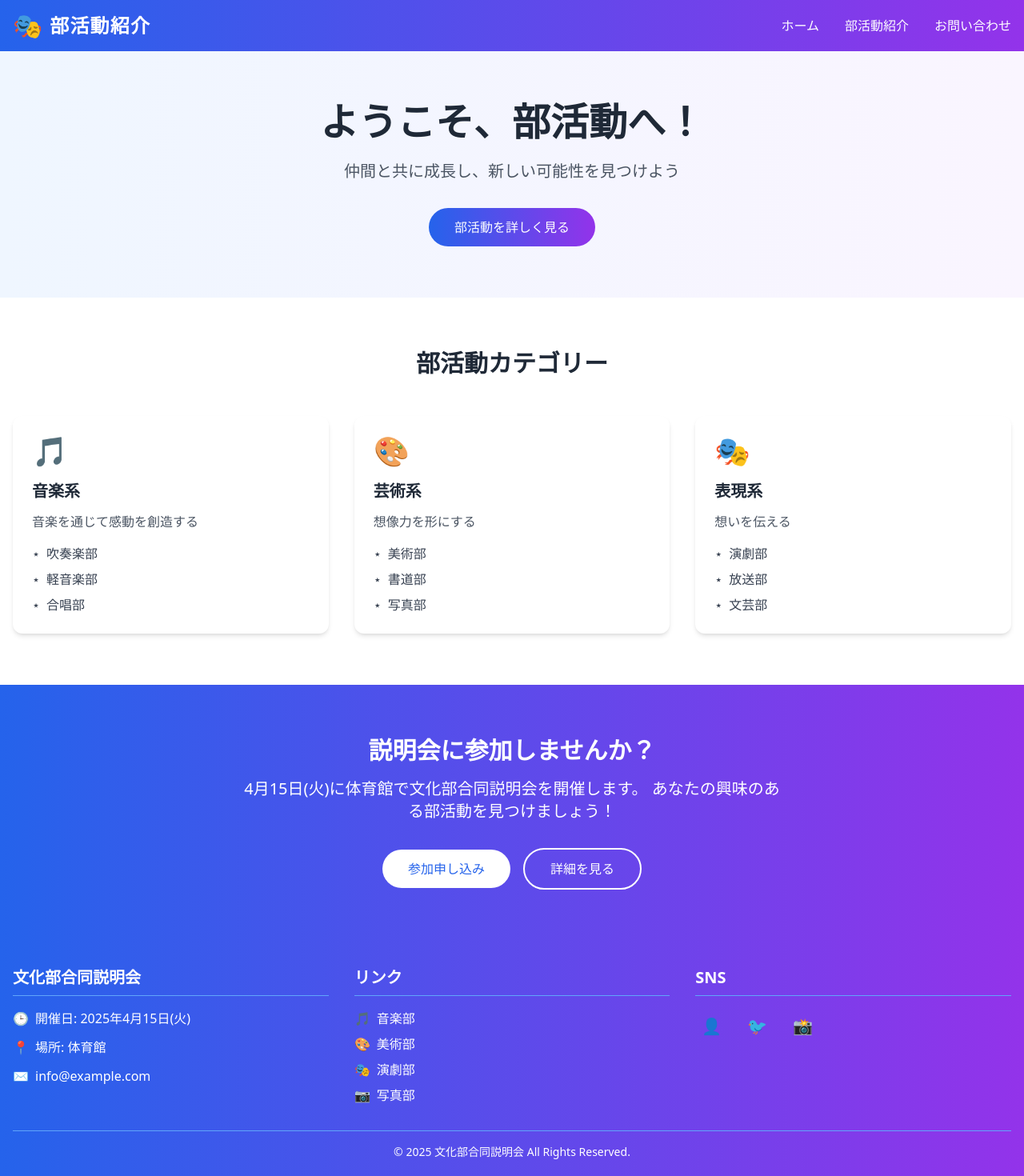
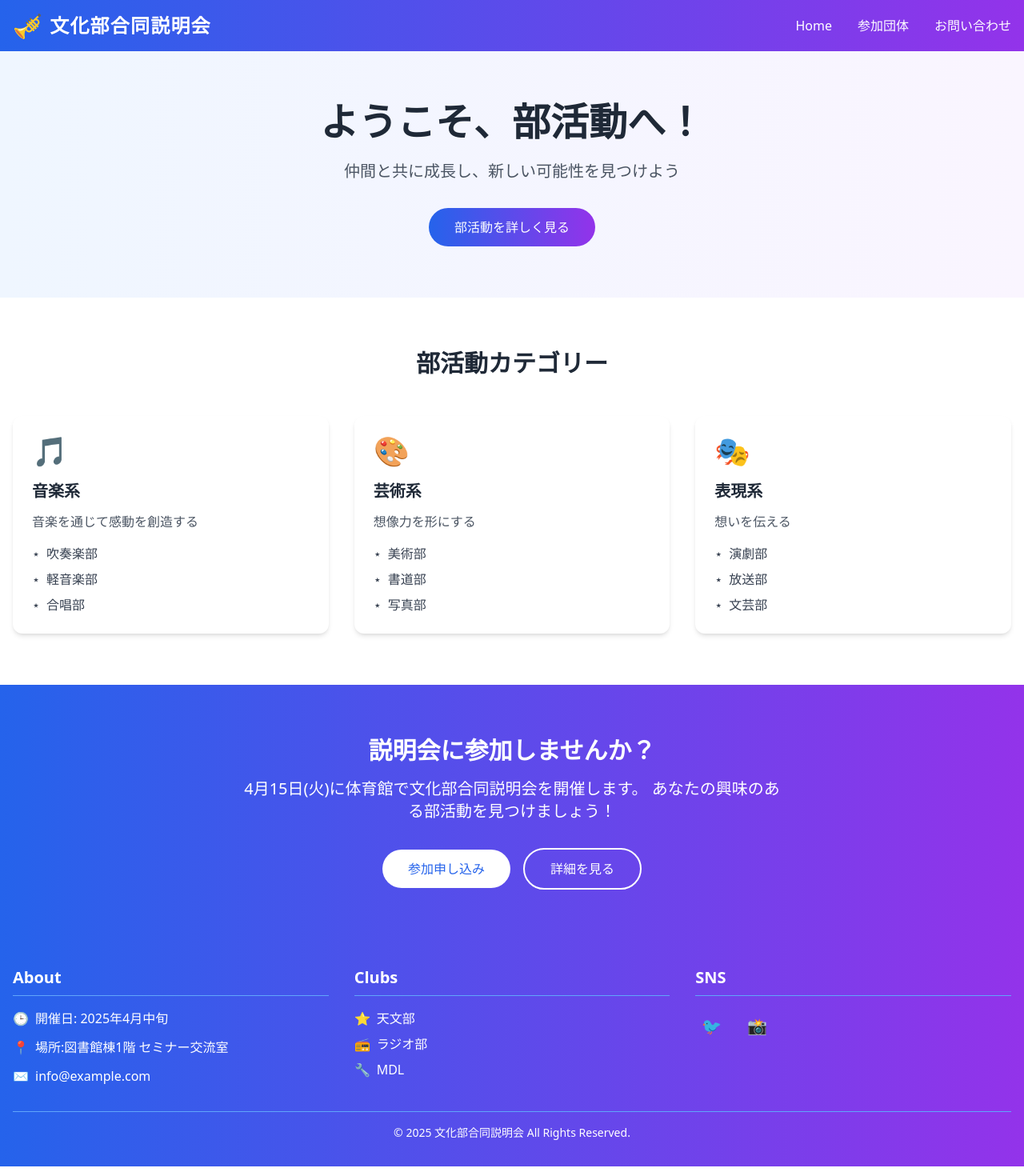
Before and after one commit to Juna1013/culture-clubs-event, a Next.js app: page / in a window 1280 px wide. Shown: the top 1470 px of the page at 80% size. Built offline with nearby package versions, Linux system fonts and the light colour scheme.

Commit message:
Add files via upload

```diff
--- a/components/Footer.tsx
+++ b/components/Footer.tsx
@@ -11,16 +11,16 @@ const Footer = () => {
           {/* Organization Info */}
             <div className="space-y-4">
             <h2 className="text-xl font-bold mb-4 border-b border-blue-400 pb-2">
-              文化部合同説明会
+                About
             </h2>
             <ul className="space-y-3">
                 <li className="flex items-center space-x-2">
                     <span>🕒</span>
-                <span>開催日: 2025年4月15日(火)</span>
+                    <span>開催日: 2025年4月中旬</span>
                 </li>
                 <li className="flex items-center space-x-2">
                     <span>📍</span>
-                <span>場所: 体育館</span>
+                    <span>場所:図書館棟1階 セミナー交流室</span>
                 </li>
                 <li className="flex items-center space-x-2">
                     <span>✉️</span>
@@ -32,14 +32,13 @@ const Footer = () => {
           {/* Quick Links */}
             <div className="space-y-4">
             <h2 className="text-xl font-bold mb-4 border-b border-blue-400 pb-2">
-              リンク
+                Clubs
             </h2>
             <ul className="space-y-2">
                 {[
-                { href: '/clubs/music', label: '音楽部', icon: '🎵' },
-                { href: '/clubs/art', label: '美術部', icon: '🎨' },
-                { href: '/clubs/drama', label: '演劇部', icon: '🎭' },
-                { href: '/clubs/photo', label: '写真部', icon: '📷' },
+                    { href: '/clubs/music', label: '天文部', icon: '⭐' },
+                    { href: '/clubs/art', label: 'ラジオ部', icon: '📻' },
+                    { href: '/clubs/drama', label: 'MDL', icon: '🔧' },
                 ].map(({ href, label, icon }) => (
                 <li key={href}>
                     <Link
@@ -61,7 +60,6 @@ const Footer = () => {
             </h2>
             <div className="flex space-x-4">
                 {[
-                { label: 'Facebook', icon: '👤' },
                     { label: 'Twitter', icon: '🐦' },
                     { label: 'Instagram', icon: '📸' }
                     ].map(({ icon, label }) => (
--- a/components/Header.tsx
+++ b/components/Header.tsx
@@ -11,8 +11,8 @@ const Header = () => {
           {/* Logo/Title */}
           <h1 className="text-2xl font-bold tracking-wider hover:text-blue-200 transition-colors duration-300">
             <Link href="/" className="flex items-center space-x-2">
-              <span className="text-3xl">🎭</span>
-              <span>部活動紹介</span>
+              <span className="text-3xl">🎺</span>
+              <span>文化部合同説明会</span>
             </Link>
           </h1>
 
@@ -20,8 +20,8 @@ const Header = () => {
           <nav className="hidden md:block">
             <ul className="flex space-x-8">
               {[
-                { href: '/', label: 'ホーム' },
-                { href: '/about', label: '部活動紹介' },
+                { href: '/', label: 'Home' },
+                { href: '/about', label: '参加団体' },
                 { href: '/contact', label: 'お問い合わせ' }
               ].map(({ href, label }) => (
                 <li key={href}>
@@ -52,8 +52,8 @@ const Header = () => {
           <nav className="md:hidden py-4">
             <ul className="space-y-4">
               {[
-                { href: '/', label: 'ホーム' },
-                { href: '/about', label: '部活動紹介' },
+                { href: '/', label: 'Home' },
+                { href: '/about', label: '参加団体' },
                 { href: '/contact', label: 'お問い合わせ' }
               ].map(({ href, label }) => (
                 <li key={href}>
```
Lines whose indentation alone changed are shown as unchanged.
